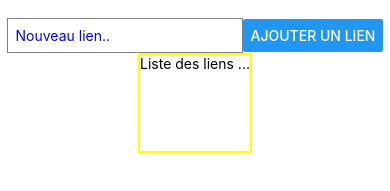
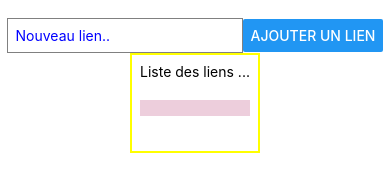
Before and after one commit to BouazziH/ceppic-react-native, a React Native app: screen / in a window 390 px wide. Shown: the part 407-598 px from the top of the page. Built offline with nearby package versions, Linux system fonts and the light colour scheme.

Commit message:
ajout de key pour chaque lien et aussi ca feuille de style

```diff
--- a/App.js
+++ b/App.js
@@ -10,8 +10,14 @@ export default function App() {
 
   function ajoutLienHandler() {
     console.log(lienTextSaisie);
-    setListeLien([...ListeLien, lienTextSaisie]);
-    setLienTextSaisie("");
+    //pour ajouter les liens saisie a la liste le code en dessous
+   // setListeLien([...ListeLien, lienTextSaisie]);
+   setListeLien(currentListLiens =>
+    [...ListeLien,{text:lienTextSaisie, id : Math.random().toString()}]);
+   setLienTextSaisie("");
+
+
+
   }
   function lienInputHandler(Textsaisie) {
     //affecter la valeur entrer au sette
@@ -25,7 +31,7 @@ export default function App() {
         <Image source={require("./assets/icon.png")} style={styles.img} />
         <Image
           source={{
-            uri: "https://i.skyrock.net/8326/64528326/pics/2868188836_1.jpg",
+            uri: "https://upload.wikimedia.org/wikipedia/commons/thumb/7/7a/Mangekyou_Sharingan_Sasuke.svg/768px-Mangekyou_Sharingan_Sasuke.svg.png",
           }}
           style={styles.img}
         />
@@ -48,7 +54,15 @@ export default function App() {
 </ScrollView> */}
         <FlatList
           data={ListeLien}
-          renderItem={({ item }) => (<Text>{item}</Text>)}
+          keyExtractor={(item, index) => {
+            return item.id
+          }}
+          renderItem={(itemData) => {
+             return (
+<View style={styles.lienItem}>
+  <Text>{itemData.item.text}</Text>
+</View>
+          )}}
         />
       </View>
     </View>
@@ -78,6 +92,7 @@ const styles = StyleSheet.create({
     height: 100,
     borderColor: "yellow",
     borderWidth: 2,
+    padding:8,
   },
   img: {
     margin: 20,
@@ -87,4 +102,10 @@ const styles = StyleSheet.create({
   photos: {
     flexDirection: "row-reverse",
   },
+  lienItem: {
+    backgroundColor:"#edcedc",
+    marginTop:20,
+    padding:8,
+    color:"#ggg",
+  }
 });
```
